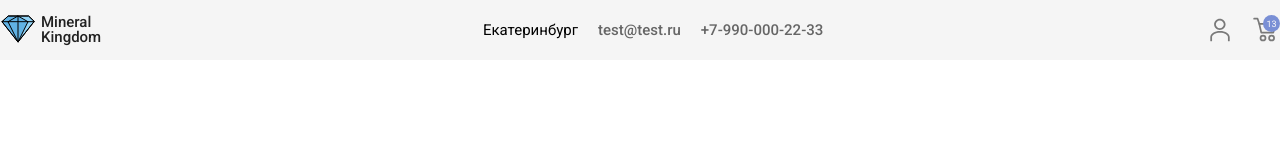
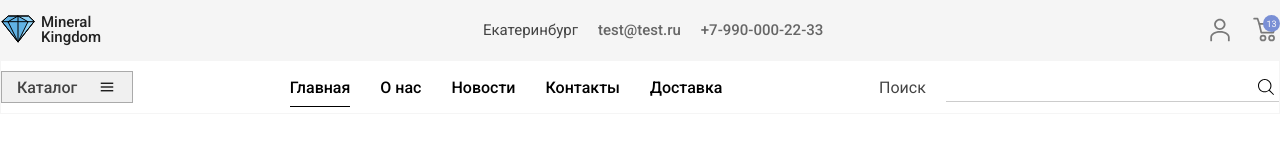
Before and after one commit to Andrej-Nil/mineral-kingdom, a plain HTML site: page index.html in a window 1280 px wide. Drawn offline with Linux system fonts and the light colour scheme.

Commit message:
завершил верстку шапки

```diff
--- a/index.html
+++ b/index.html
@@ -79,6 +79,35 @@
         </div>
       </div>
     </div>
+    <div class="header-center">
+      <div class="header-center__inner container">
+        <span class="catalog-btn btn btn_grey btn_bd">
+          <span class="catalog-btn__text">Каталог</span>
+          <img class="catalog-btn__icon" src="./images/icon/menu.svg" alt="" width="20px" height="20px">
+        </span>
+
+        <nav class="nav">
+          <a href="/" class="nav__item active">Главная</a>
+          <a href="/about" class="nav__item">О нас</a>
+          <a href="/news" class="nav__item">Новости</a>
+          <a href="/contacts" class="nav__item">Контакты</a>
+          <a href="/contacts" class="nav__item">Доставка</a>
+        </nav>
+
+        <form class="header-search" action="" method="GET">
+          <label class="header-search__label" for="headerSearch">Поиск</label>
+          <div class="header-search__controls">
+            <input id="headerSearch" class="header-search__input input" type="text" name="search" />
+
+            <button type="submit" class="header-search__btn btn">
+              <img class="header-search__icon" src="./images/icon/search.svg" alt="" width="20px" height="20px">
+            </button>
+          </div>
+
+        </form>
+      </div>
+    </div>
+
   </header>
   <main class="main"></main>
   <footer class="footer"></footer>
--- a/scss/_main.scss
+++ b/scss/_main.scss
@@ -1,6 +1,7 @@
 body {
   font-size: 16px;
   font-family: "Roboto", "Arial", sans-serif;
+  color: #444;
 }
 
 .container {
--- /dev/null
+++ b/scss/blocks/_header-center.scss
@@ -0,0 +1,11 @@
+.header-center {
+  border: 1px solid #f5f5f5;
+}
+
+.header-center__inner {
+  padding: 10px 0;
+  display: flex;
+  justify-content: space-between;
+  align-items: center;
+  gap: 20px;
+}
--- /dev/null
+++ b/scss/blocks/_header-search.scss
@@ -0,0 +1,37 @@
+.header-search {
+  display: flex;
+  gap: 20px;
+  max-width: 400px;
+  width: 100%;
+}
+
+.header-search__controls {
+  position: relative;
+  display: flex;
+  flex-grow: 1;
+  padding-right: 5px;
+  gap: 10px;
+  &::before {
+    content: "";
+    position: absolute;
+    left: 0;
+    bottom: -5px;
+    display: block;
+    width: 100%;
+    height: 1px;
+    background: #ccc;
+  }
+}
+
+.header-search__input {
+  flex-grow: 1;
+}
+
+.header-search__btn {
+  padding: 0;
+}
+
+.header-search__icon {
+  width: 16px;
+  height: 16px;
+}
--- a/scss/blocks/_menu.scss
+++ b/scss/blocks/_menu.scss
@@ -7,7 +7,7 @@
   position: relative;
   width: 30px;
   height: 30px;
-  //background: #ccc;
+  z-index: 1;
   cursor: pointer;
 
   &:hover .menu-item__btn {
--- /dev/null
+++ b/scss/blocks/_nav.scss
@@ -0,0 +1,34 @@
+.nav {
+  display: flex;
+  gap: 30px;
+}
+
+.nav__item {
+  position: relative;
+  font-weight: 500;
+  color: #000;
+  &.active {
+    &::before {
+      bottom: -10px;
+      opacity: 1;
+    }
+  }
+  &::before {
+    content: "";
+    position: absolute;
+    bottom: 0;
+    left: 0;
+    display: block;
+    height: 1px;
+    width: 100%;
+    background: #000;
+    opacity: 0;
+    transition: 0.2s ease-in-out;
+  }
+  &:hover {
+    &::before {
+      bottom: -10px;
+      opacity: 1;
+    }
+  }
+}
--- a/scss/blocks/_short-basket.scss
+++ b/scss/blocks/_short-basket.scss
@@ -18,5 +18,5 @@
   margin-bottom: 5px;
 }
 
-.short-basket__btn {
-}
+//.short-basket__btn {
+//}
--- a/scss/elements/_btn.scss
+++ b/scss/elements/_btn.scss
@@ -4,10 +4,10 @@
   outline: none;
   text-align: center;
   color: #444;
-  background: #fff;
+  background: #ffffff00;
   cursor: pointer;
   padding: 5px 15px;
-  transition: background 0.2s ease-in-out;
+  transition: 0.2s ease-in-out;
   &_blue {
     background: #3361fa;
     color: #fff;
@@ -15,4 +15,16 @@
       background: #002bb6;
     }
   }
+  &_grey {
+    background: #f0f0f0;
+    &:hover {
+      background: #ffffff;
+    }
+  }
+  &_bd {
+    border: 1px solid #aaa;
+    &:hover {
+      border: 1px solid #000;
+    }
+  }
 }
--- /dev/null
+++ b/scss/elements/_catalog-btn.scss
@@ -0,0 +1,11 @@
+.catalog-btn {
+  display: flex;
+  align-items: center;
+  gap: 20px;
+  font-weight: 500;
+}
+
+.catalog-btn__icon {
+  width: 20px;
+  height: 20px;
+}
--- /dev/null
+++ b/scss/elements/_input.scss
@@ -0,0 +1,5 @@
+.input {
+  border: none;
+  outline: none;
+  font-size: 16px;
+}
--- a/scss/style.scss
+++ b/scss/style.scss
@@ -4,8 +4,13 @@
 
 @import "./elements/logo";
 @import "./elements/btn";
+@import "./elements/catalog-btn";
+@import "./elements/input";
 
-@import "./blocks/header";
+@import "./blocks/header-top";
 @import "./blocks/menu";
 @import "./blocks/submenu";
 @import "./blocks/short-basket";
+@import "./blocks/header-center";
+@import "./blocks/nav";
+@import "./blocks/header-search";
```
Also changed, not shown: css/style.css, css/style.min.css, images/icon/menu.svg (added), images/icon/search.svg (added), scss/blocks/_header-top.scss (renamed from scss/blocks/_header.scss), 2 other files.
